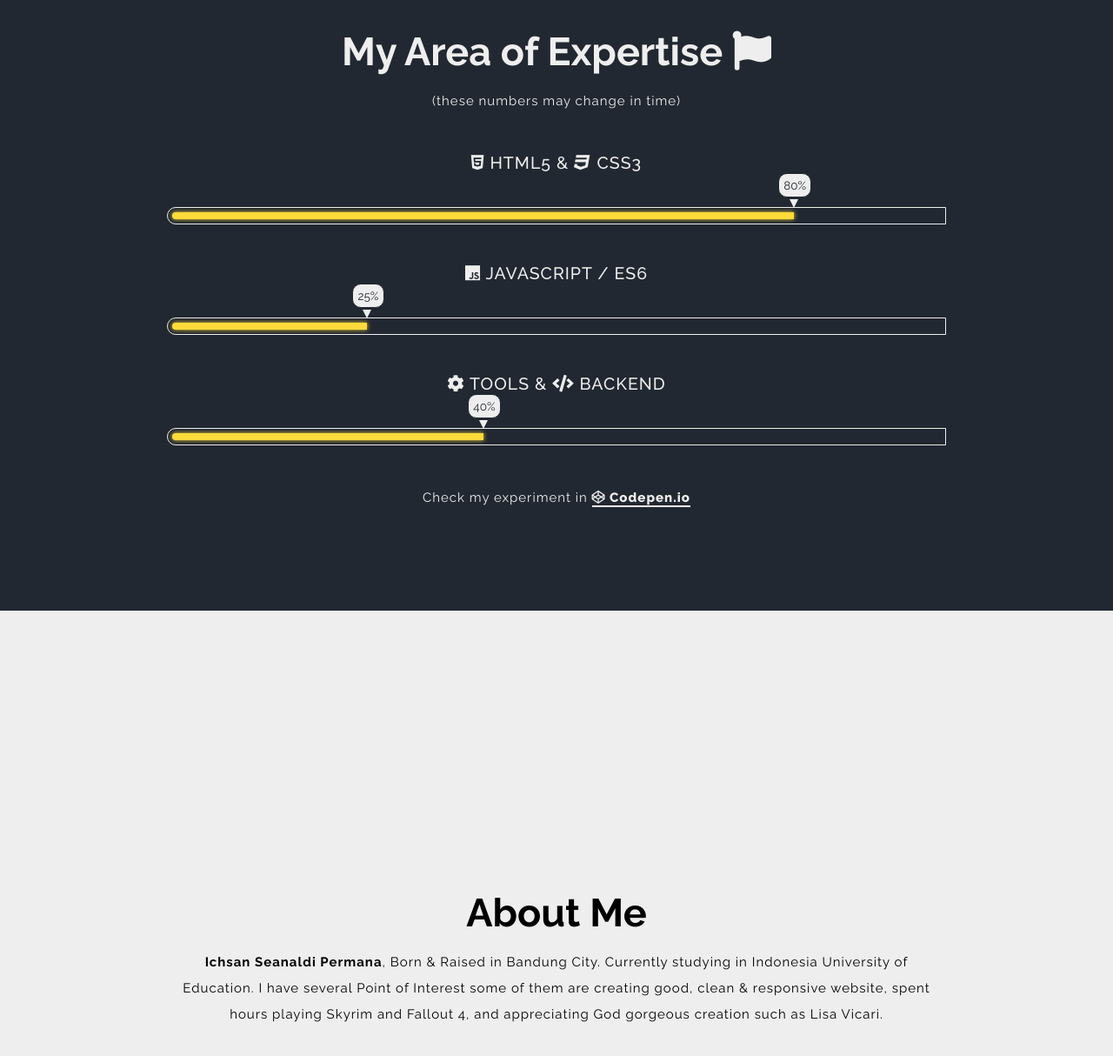
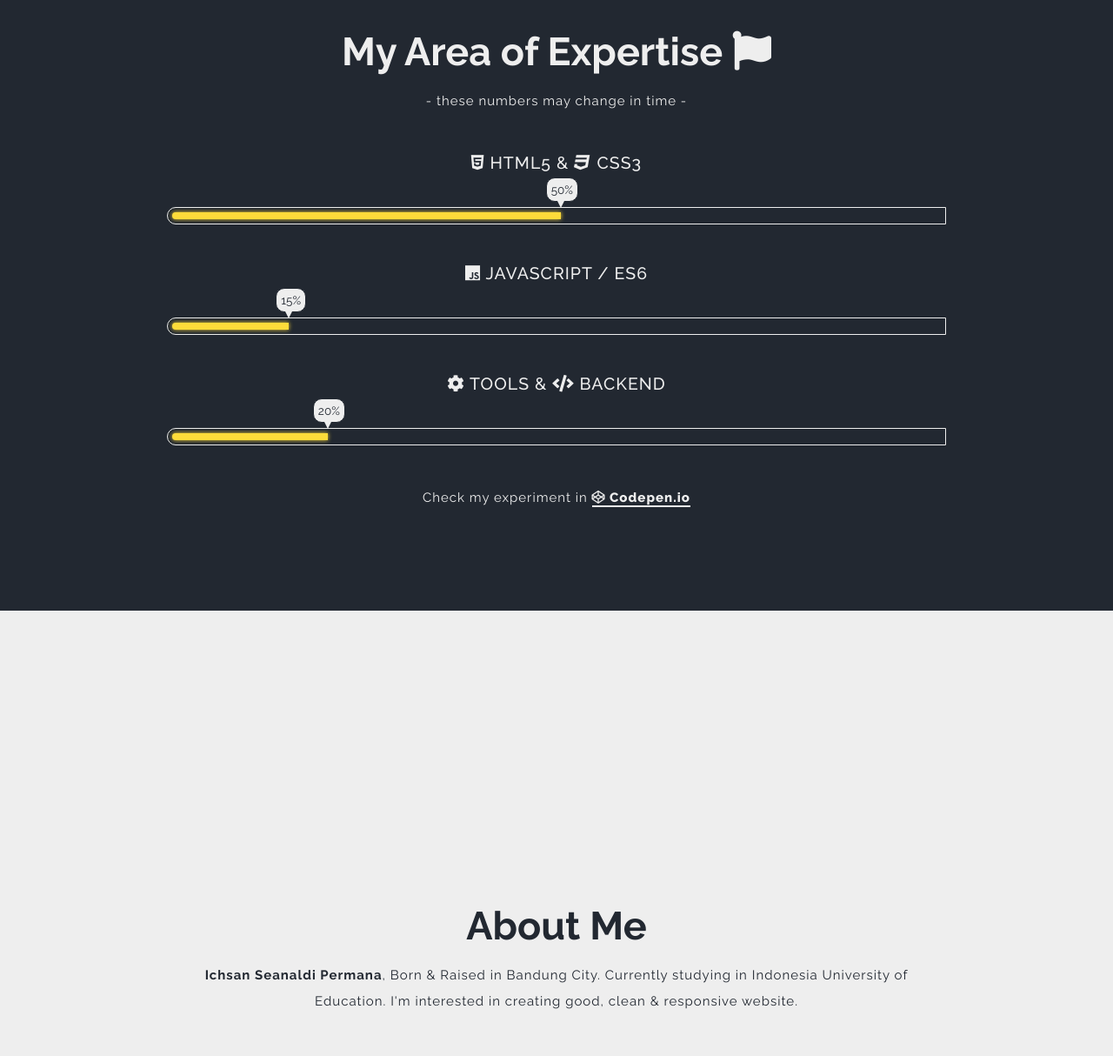
Before and after one commit to ichsanseanaldi/ichsanseanaldi.github.io, a plain HTML site: page index.html in a window 1280 px wide. Shown: the part 898-2112 px from the top of the page at 87% size. Drawn offline with Linux system fonts and the light colour scheme.

Commit message:
cleaning some words, reducing skills number, meta changes

```diff
--- a/index.html
+++ b/index.html
@@ -4,8 +4,7 @@
 <head>
 	<meta charset="UTF-8" />
 	<meta name="viewport" content="width=device-width, initial-scale=1.0" />
-	<meta name="description"
-		content="This is a Portfolio website belongs to Ichsan Seanaldi that hosted in GitHub Pages">
+	<meta name="description" content="Portfolio | IchsanSeanaldi | Ichsan Seanaldi Portfolio | GitHubPages">
 	<meta http-equiv="X-UA-Compatible" content="ie=edge">
 	<title>Ichsan Seanaldi | Personal Website</title>
 	<link href="https://fonts.googleapis.com/css2?family=Raleway:wght@100;200;300;400;500;700;800&display=swap"
@@ -34,8 +33,8 @@
 					</p>
 					<p>
 						Through consistency of being delusional in this current situation.
-						I able to built myself a portfolio website, although it's not
-						really good as it looks but i'm pretty satisfied with it!
+						I able to built myself a portfolio-ish website, although it may not
+						looks good but i'm quite happy with it!
 					</p>
 					<p class="bolder">i'm also looking forward to work and collab with others!</p>
 					<a id="link-below" class="link bordered w-30 text-center" href="#contact"><i
@@ -52,25 +51,25 @@
 			<div class="content flex-center f-dir-column">
 				<div class="detail">
 					<h1>My Area of Expertise <i class="fa fa-flag"></i></h1>
-					<p class="text-center dummy mp-z">(these numbers may change in time)</p>
+					<p class="text-center dummy mp-z">- these numbers may change in time -</p>
 				</div>
 				<div class="skillbar">
 					<div class="skill-group">
 						<p><i class="fab fa-html5"></i> HTML5 & <i class="fab fa-css3"></i> CSS3</p>
 						<div class="bar">
-							<div class="fill" data-width="80" style="width: 80%;"></div>
+							<div class="fill" data-width="50" style="width: 50%;"></div>
 						</div>
 					</div>
 					<div class="skill-group">
 						<p> <i class="fab fa-js"></i> Javascript / ES6 </p>
 						<div class="bar">
-							<div class="fill" data-width="25" style="width: 25%;"></div>
+							<div class="fill" data-width="15" style="width: 15%;"></div>
 						</div>
 					</div>
 					<div class="skill-group">
 						<p> <i class="fa fa-cog"></i> tools & <i class="fa fa-code"></i> backend</p>
 						<div class="bar">
-							<div class="fill" data-width="40" style="width: 40%;"></div>
+							<div class="fill" data-width="20" style="width: 20%;"></div>
 						</div>
 					</div>
 				</div>
@@ -89,10 +88,7 @@
 					<h1 class="text-center">About Me</h1>
 					<p class="text-center">
 						<b>Ichsan Seanaldi Permana</b>, Born & Raised in Bandung City. Currently studying in Indonesia
-						University of Education. I have several Point of Interest some of them are creating
-						good, clean & responsive website, spent hours playing Skyrim and Fallout 4, and appreciating God
-						gorgeous creation such as Lisa Vicari.
-					</p>
+						University of Education. I'm interested in creating good, clean & responsive website.
 				</div>
 			</div>
 		</div>
--- a/style.css
+++ b/style.css
@@ -45,6 +45,7 @@ body {
 
 .grey {
 	background-color: var(--color-grey);
+	color: var(--color-dark);
 }
 
 .flex-center {
@@ -266,7 +267,7 @@ nav {
 .skillbar .skill-group .bar .fill::before {
 	content: attr(data-width) '%';
 	position: absolute;
-	top: -45px;
+	top: -40px;
 	right: -20px;
 	font-size: 0.9em;
 	padding: 5px;
```
